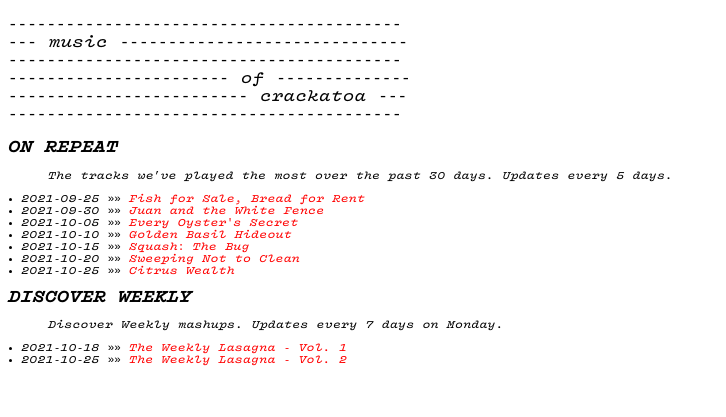
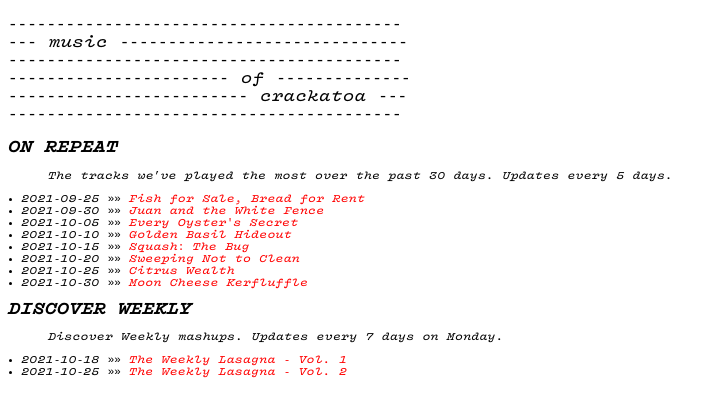
Before and after one commit to noahgorstein/music-of-crackatoa, a Jekyll site: the page built from index.md, in a window 1280 px wide. Shown: the top 417 px of the page, without its empty margins (0-726 px from the left). Built offline with Jekyll 4.4.1, drawn with Linux system fonts in a browser that asks for light colours.

Commit message:
Moon Cheese Kerfluffle

```diff
--- a/_data/on_repeat.yml
+++ b/_data/on_repeat.yml
@@ -25,3 +25,7 @@
 - playlist_name: Citrus Wealth
   creation_date: 2021-10-25
   playlist_uri: https://open.spotify.com/playlist/6tpZgSROWoHSD7zMKTGhUE?si=0922bafa903541bf
+
+- playlist_name: Moon Cheese Kerfluffle
+  creation_date: 2021-10-30
+  playlist_uri: https://open.spotify.com/playlist/7dSuHeU3lzwdB17HcnlpeO?si=19202bfad7c34fdf
```
